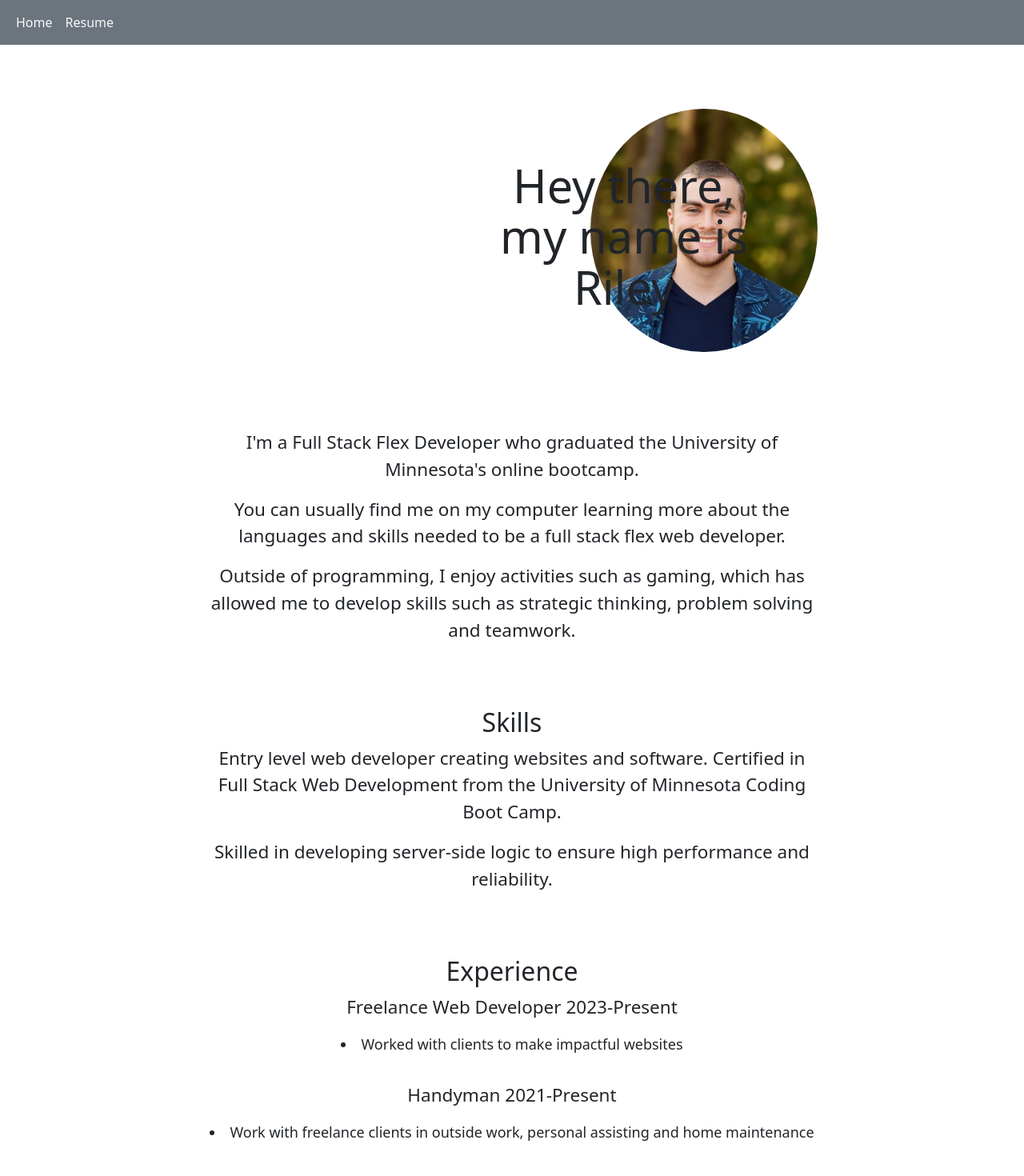
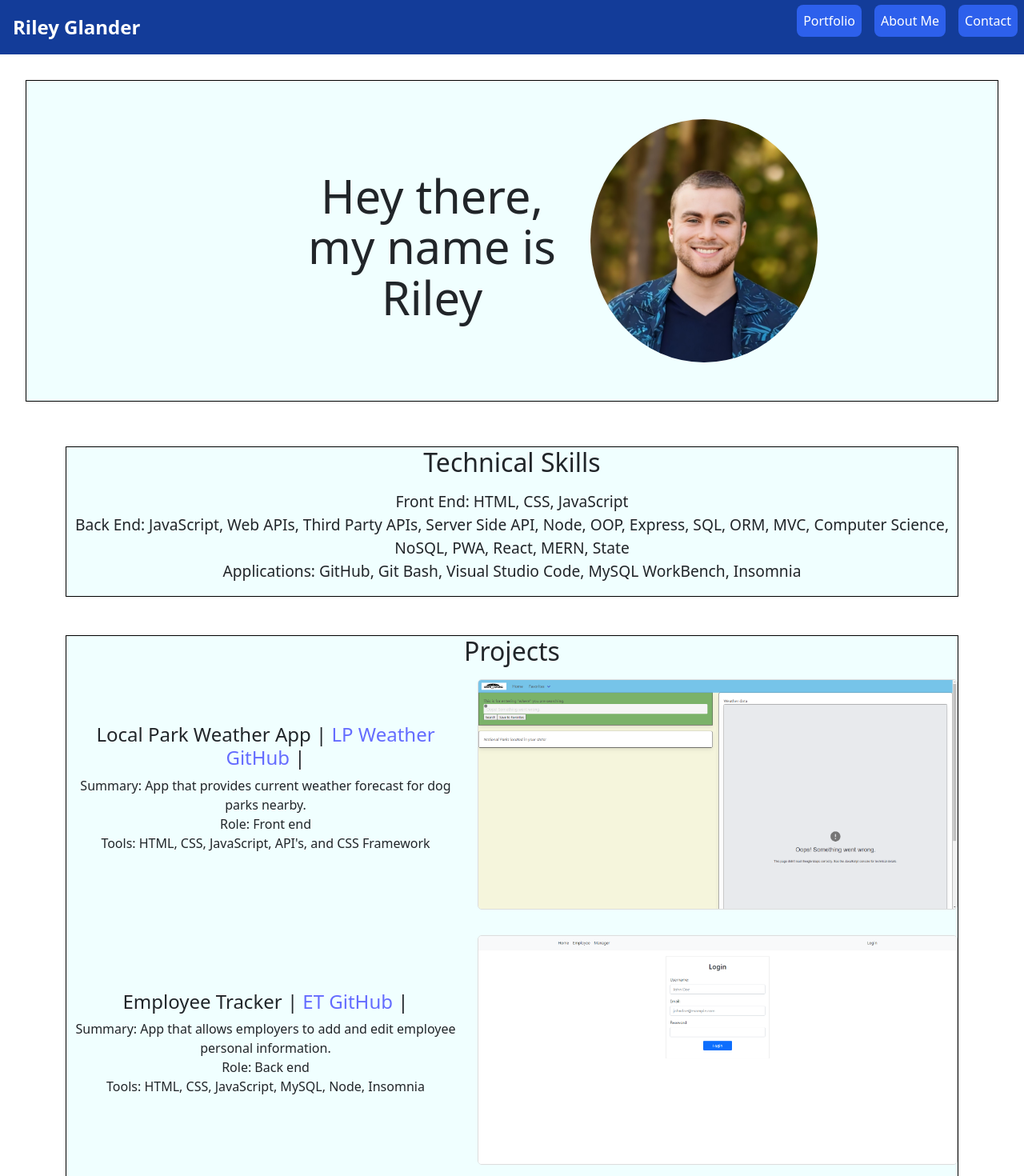
Before and after one commit to RileyGlander/Rileys-React-Portfolio, a React (Vite) app in the folder React-Portfolio/: page / in a window 1280 px wide. Shown: the top 1470 px of the page at 80% size. Built offline with nearby package versions, Linux system fonts and the light colour scheme.

Commit message:
Changed navbar and added borders with additional background colors to conainers

```diff
--- a/React-Portfolio/src/App.css
+++ b/React-Portfolio/src/App.css
@@ -29,6 +29,12 @@ main {
   width: 80%;
 }
 
+#home {
+  border: 1px solid black;
+  width: 100%;
+  background-color: azure;
+}
+
 .home {
     display: flex;
     flex-direction: column;
@@ -39,7 +45,6 @@ main {
     width: 100%;
     padding: 2rem;
     box-sizing: border-box;
-
   }
 
   .intro, .aboutMe, .skills, .experience, .education {
@@ -52,9 +57,9 @@ main {
 
   .intro {
     margin-top: 6rem;
-    margin-left: 35rem;
+    margin-left: 20rem;
     white-space: initial;
-    max-width: 400px; /* Optional: Limit the width of the intro text */
+    max-width: 400px;
 
   }
 
@@ -67,21 +72,46 @@ main {
     margin-right: 0; /* This ensures there's no extra margin on the right */
   }
 
-  /* .aboutMe {
-    margin-top: 3rem;
-  } */
-
-  /* .skills {
-    margin-top: 3rem;
-  } */
-
-  /* .experience {
-    margin-top: 3rem;
+  .content {
+    border: 1px solid black;
+    width: 100%;
+    background-color: azure;
   }
 
-  .education {
-    margin-top: 3rem;
-  } */
+  .container pt-4 {
+    border: 1px solid black;
+    width: 100%;
+    background-color: azure;
+  }
+
+  .projects {
+    border: 1px solid black;
+    width: 100%;
+    background-color: azure;
+  }
+   .aboutMe-container {
+    border: 1px solid black;
+    width: 100%;
+    background-color: azure;
+  }
+
+   .skills-container {
+    border: 1px solid black;
+    width: 100%;
+    background-color: azure;
+  }
+
+.experience-container {
+  border: 1px solid black;
+    width: 100%;
+    background-color: azure;
+  }
+
+  .education-container {
+    border: 1px solid black;
+    width: 100%;
+    background-color: azure;
+  }
 
     h1 {
       font-size: 2.5em;
--- a/React-Portfolio/src/App.jsx
+++ b/React-Portfolio/src/App.jsx
@@ -1,15 +1,13 @@
 // Bringing in the required import from 'react-router-dom'
 import { Outlet } from 'react-router-dom';
-import Nav from './components/NavTabs';
 import Footer from './components/Footer';
 import './App.css';
-import Header from './components/Header';
-
+// import Header from './components/Header';
+import { Navbar } from "./components/Navbar"
 function App() {
   return (
     <div className="app">
-      <Header />
-      <Nav />
+      <Navbar />
       <main className="app-content">
         <Outlet />
       </main>
--- a/React-Portfolio/src/components/Header.jsx
+++ b/React-Portfolio/src/components/Header.jsx
@@ -1,14 +1,14 @@
-function Header(props) {
-return(
-<div>
-    <h1>Header!!!</h1>
-    <h1>{props.name} at {props.location}</h1>
-</div>
-)
-}
+// function Header(props) {
+// return(
+// <div>
+//     <h1>Riley Glander</h1>
+//     <h1>{props.name} at {props.location}</h1>
+// </div>
+// )
+// }
 
-// Need to include
-// developer's name and navigation with titles
-// corresponding to different sections of the portfolio
+// // Need to include
+// // developer's name and navigation with titles
+// // corresponding to different sections of the portfolio
 
-export default Header;
+// export default Header;
--- a/React-Portfolio/src/components/NavTabs.jsx
+++ /dev/null
@@ -1,23 +0,0 @@
-// Bringing in the required import from 'react-router-dom'
-import { Link } from 'react-router-dom';
-import Navbar from './UI/Navbar';
-import Header from './Header';
-
-export default function Nav() {
-  // The Navbar UI component will render each of the Link elements in the links prop
-  return (
-    <Navbar
-      links={[
-        // <Header key={1} className="nav-link text-light">
-
-        // </Header>,
-        <Link key={2} className="nav-link text-light" to="/">
-          Home
-        </Link>,
-        <Link key={3} className="nav-link text-light" to="/resume">
-        Resume
-      </Link>,
-      ]}
-    />
-  );
-}
--- /dev/null
+++ b/React-Portfolio/src/components/Navbar.css
@@ -0,0 +1,92 @@
+.active{
+    background-color: #2d60ec;
+}
+
+nav {
+    display: flex;
+    justify-content: space-between;
+    align-items: center;
+    background-color: #133c99;
+    color: white;
+    position: sticky;
+    top: 0;
+}
+
+nav .title {
+    font-size: 1.5rem;
+    margin: 1rem;
+    font-weight: bold;
+    text-decoration: none;
+    color: white;
+}
+
+nav ul {
+    display: flex;
+}
+
+nav ul li {
+   list-style: none;
+}
+
+nav ul li a {
+    display: block;
+    text-decoration: none;
+    color: white;
+    padding: 0.5rem;
+    margin: 0 0.5rem;
+    border-radius: 0.5rem;
+}
+
+nav ul li a:not(.active):hover {
+    background-color:#172554 ;
+}
+
+nav .menu {
+    display: none;
+    position: absolute;
+    top: 0.75rem;
+    right: 0.5rem;
+    flex-direction: column;
+    justify-content: space-between;
+    width: 2.25rem;
+    height: 2rem;
+}
+
+nav .menu span {
+    height: 0.4rem;
+    width: 100%;
+    background-color: #fff;
+    border-radius: 0.2rem;
+}
+
+
+@media (max-width: 480px) {
+    nav .menu {
+        display: flex;
+    }
+
+    nav {
+        flex-direction: column;
+        align-items: flex-start;
+    }
+
+    nav ul {
+        display: none;
+        flex-direction: column;
+        width: 100%;
+        margin-bottom: 0.25rem;
+    }
+
+    nav ul.open {
+        display: flex;
+    }
+
+    nav ul li {
+        width: 100%;
+        text-align: center;
+    }
+
+    nav ul li a {
+        margin: 0.2rem 0.5rem;
+    }
+}
--- /dev/null
+++ b/React-Portfolio/src/components/Navbar.jsx
@@ -0,0 +1,29 @@
+import React, { useState } from "react";
+
+import "./Navbar.css";
+import { Link, NavLink } from "react-router-dom";
+
+export const Navbar = () => {
+  const [menuOpen, setMenuOpen] = useState(false);
+
+  return (
+    <nav>
+      <Link to="/" className="title">
+        Riley Glander
+      </Link>
+      <div className="menu" onClick={() => setMenuOpen(!menuOpen)}>
+      </div>
+      <ul className={menuOpen ? "open" : ""}>
+        <li>
+          <NavLink to="#portfolio">Portfolio</NavLink>
+        </li>
+        <li>
+          <NavLink to="#about-me">About Me</NavLink>
+        </li>
+        <li>
+          <NavLink to="#contact">Contact</NavLink>
+        </li>
+      </ul>
+    </nav>
+  );
+};
--- a/React-Portfolio/src/components/UI/Navbar.jsx
+++ /dev/null
@@ -1,13 +0,0 @@
-export default function Nav({ links }) {
-    return (
-      <nav className="navbar navbar-expand-lg bg-secondary">
-        <div className="container-fluid">
-          <div className="collapse navbar-collapse" id="navbarSupportedContent">
-            <ul className="navbar-nav me-auto mb-2 mb-lg-0">
-              {links.map((link) => link)}
-            </ul>
-          </div>
-        </div>
-      </nav>
-    );
-  }
--- a/React-Portfolio/src/components/pages/Home.jsx
+++ b/React-Portfolio/src/components/pages/Home.jsx
@@ -11,35 +11,89 @@ export default function Home() {
           </h1>
         <img className="photo" src="http://localhost:3000/src/assets/IMG_2897.png" alt="My high school senior picture" />
       </section>
+
+    <div className="container pt-4">
+      <section className="technicalSkills">
+        <div className="content">
+          <h2>Technical Skills</h2>
+          <p>
+            Front End: HTML, CSS, JavaScript<br/>
+            Back End: JavaScript, Web APIs, Third Party APIs, Server Side API, Node, OOP, Express, SQL, ORM, MVC, Computer Science, NoSQL, PWA, React, MERN, State<br/>
+            Applications: GitHub, Git Bash, Visual Studio Code, MySQL WorkBench, Insomnia
+          </p>
+        </div>
+      </section>
+
+      <section className="projects">
+        <h2>Projects</h2>
+
+        <div className="project">
+          <div className="project-text">
+            <h3>Local Park Weather App |<a href="https://github.com/RileyGlander/local-park-weather-app"> LP Weather GitHub </a>|</h3>
+            <p>
+              Summary: App that provides current weather forecast for dog parks nearby.<br/>
+              Role: Front end<br/>
+              Tools: HTML, CSS, JavaScript, API's, and CSS Framework
+            </p>
+          </div>
+          <img className="projectImage" src="http://localhost:3000/src/assets/Screenshot (132).png" alt="Local Park Weather App" />
+        </div>
+
+        <div className="project">
+          <div className="project-text">
+            <h3>Employee Tracker |<a href="https://github.com/RileyGlander/GroupProject2"> ET GitHub </a>| </h3>
+            <p>
+              Summary: App that allows employers to add and edit employee personal information.<br/>
+              Role: Back end<br/>
+              Tools: HTML, CSS, JavaScript, MySQL, Node, Insomnia
+            </p>
+          </div>
+          <img className="projectImage" src="http://localhost:3000/src/assets/Screenshot (19).png" alt="Employee Tracker" />
+        </div>
+
+        <div className="project">
+          <div className="project-text">
+            <h3>BookDoor | <a href="https://github.com/RileyGlander/BookDoor">BD GitHub </a>| <a href="https://bookdoor.onrender.com/">BD Deployed</a></h3>
+            <p>
+              Summary: App that allows users to trade books with other book lovers.<br/>
+              Role: Back end<br/>
+              Tools: HTML, CSS, JavaScript, React, GraphQL, Apollo Client/Server
+            </p>
+          </div>
+          <img className="projectImage" src="http://localhost:3000/src/assets/Screenshot (131).png" alt="BookDoor App" />
+        </div>
+      </section>
+    </div>
       <section className="aboutMe-container">
-        <div class="aboutMe">
-
+         <div className="aboutMe">
+         <h2> About Me</h2>
           <p>I'm a Full Stack Flex Developer who graduated the University of Minnesota's online bootcamp.</p>
           <p>You can usually find me on my computer learning more about the languages and skills needed to be a full stack flex web developer.</p>
           <p>Outside of programming, I enjoy activities such as gaming, which has allowed me to develop skills such as strategic thinking, problem solving and teamwork.</p>
           </div>
         </section>
 
+
       <section className="skills-container">
-          <div class="skills">
+        <div className="skills">
           <h2> Skills</h2>
           <p>Entry level web developer creating websites and software. Certified in Full Stack Web Development from the University of Minnesota Coding Boot Camp. </p>
           <p>Skilled in developing server-side logic to ensure high performance and reliability.</p>
         </div>
       </section>
         <section className="experience-container">
-          <div class="experience">
+          <div className="experience">
             <h2>Experience</h2>
                <p>Freelance Web Developer 	2023-Present</p>
-                <un>
+                <ul>
                   <li> Worked with clients to make impactful websites </li>
                 <p><br></br>Handyman 			2021-Present</p>
                   <li>Work with freelance clients in outside work, personal assisting and home maintenance</li>
-                </un>
+                </ul>
           </div>
         </section>
             <section className="education-container">
-            <div class="education">
+            <div className="education">
                <h3>EDUCATION</h3>
                   <p> Certificate, Full Stack Web Development - University of Minnesota, MN</p>
             </div>
--- a/React-Portfolio/src/main.jsx
+++ b/React-Portfolio/src/main.jsx
@@ -8,7 +8,6 @@ import './index.css'
 
 // import Contact from './components/pages/Contact';
 import Home from './components/pages/Home.jsx';
-import Resume from './components/pages/Resume';
 
 const router = createBrowserRouter([
   {
@@ -19,10 +18,6 @@ const router = createBrowserRouter([
         index: true,
         element: <Home />,
       },
-      {
-        path: '/resume',
-        element: <Resume />,
-      },
 
 
 
```
Also changed, not shown: React-Portfolio/src/components/pages/Resume.jsx (deleted, +0 -57 lines). Lines whose indentation alone changed are shown as unchanged.
